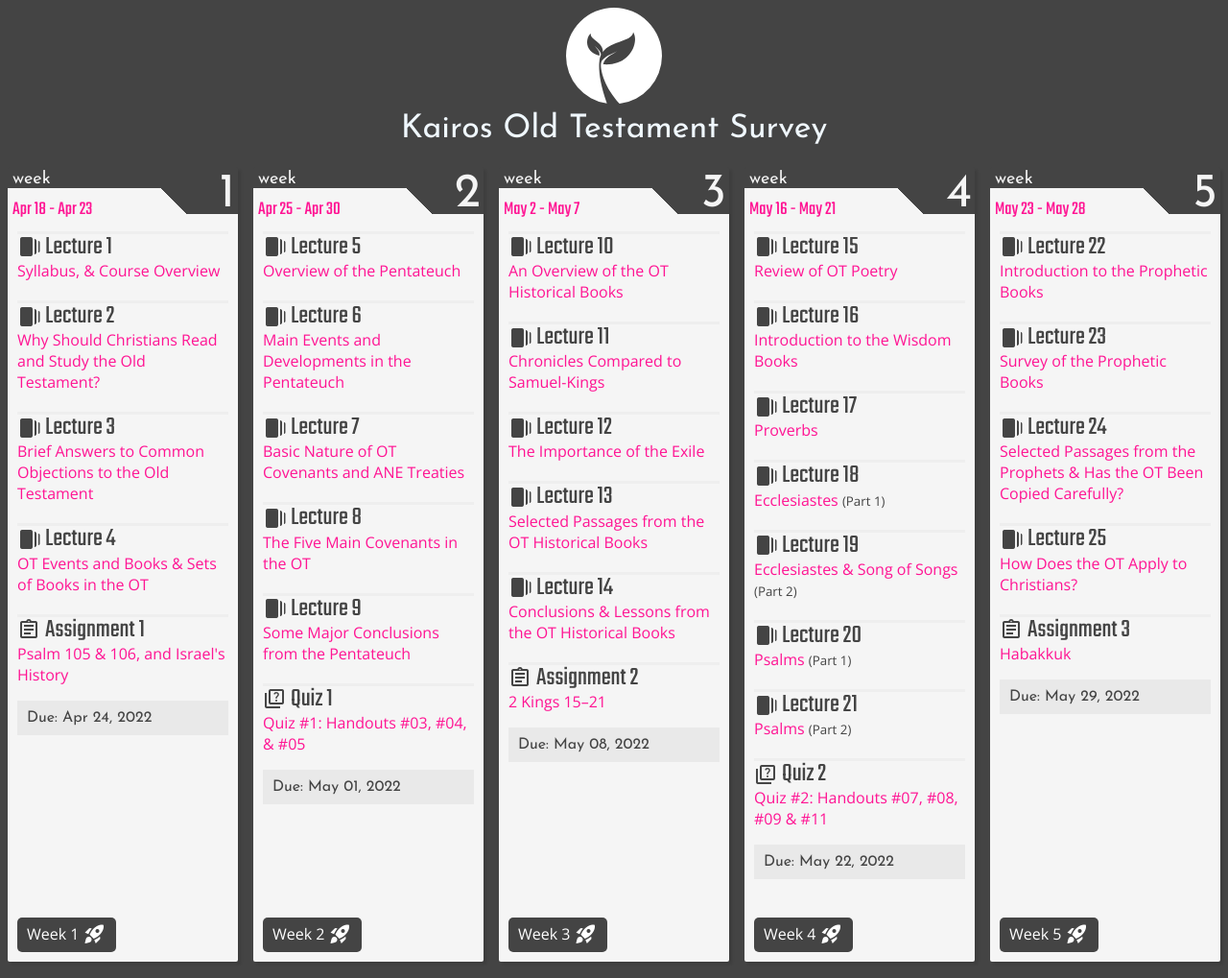
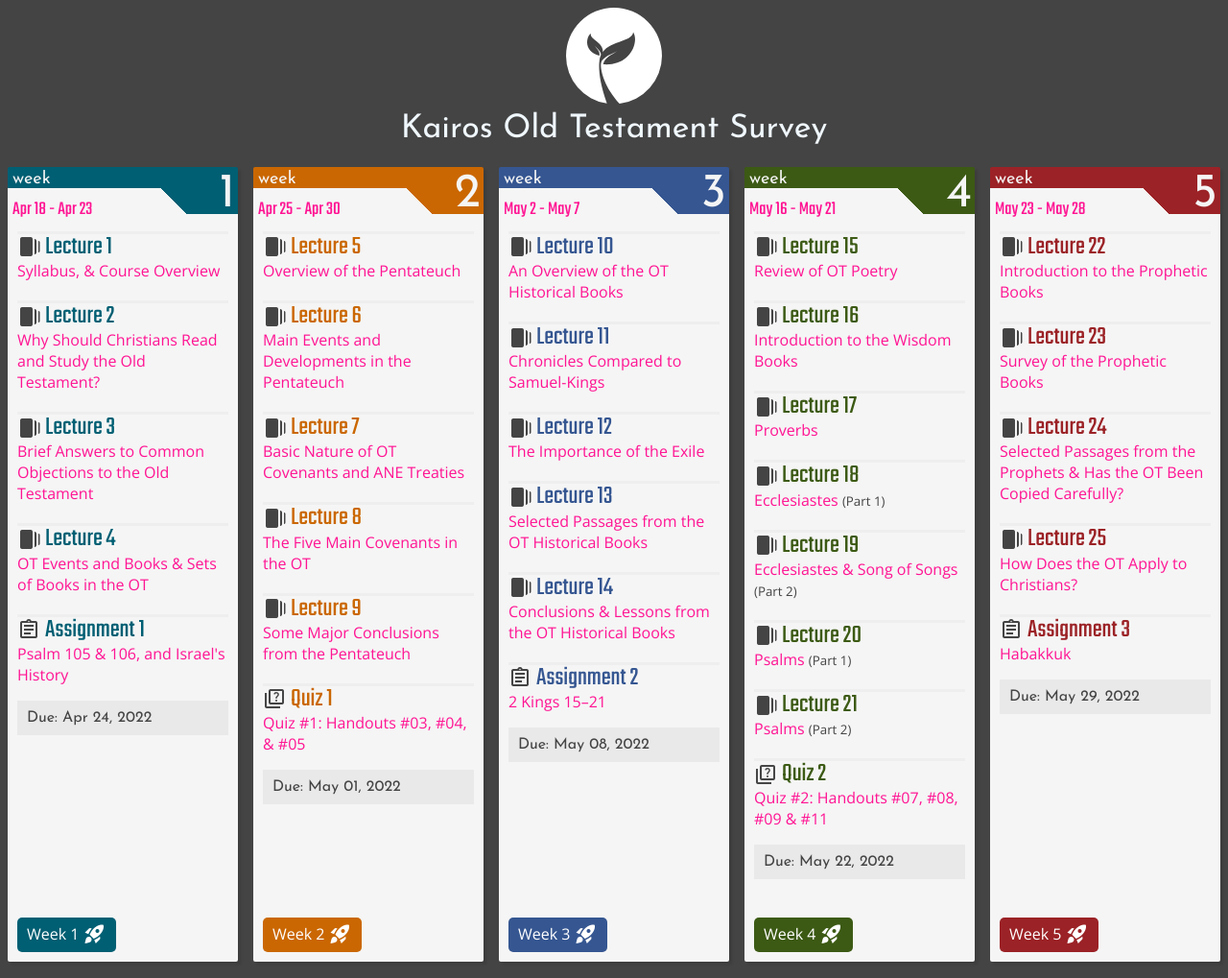
Before and after one commit to GospelTrust/kairos-bs-103, a Jekyll site: the page built from docs/index.html, in a window 1280 px wide. Shown: the whole page at 96% size. Built offline with Jekyll 4.4.1, drawn with Linux system fonts in a browser that asks for light colours.

Commit message:
fix: Remove week highlight (static pages duh)

```diff
--- a/docs/index.html
+++ b/docs/index.html
@@ -11,21 +11,7 @@ layout: index
   {% for week in site.collections %}
     {% assign info = site.data.course[week.label] %}
     {% if info %}
-      {% assign end = info.end | date: '%s' %}
-      {% assign begin = info.begin | date: '%s' %}
-      {% assign now = 'now' | date: '%s' %}
-
-      {% unless end and now > end %}
-        {% assign theme = info.theme %}
-      {% endunless %}
-
-      {% if now >= begin and now <= end %}
-        {% assign current = 'current' %}
-      {% else %}
-        {% assign current = '' %}
-      {% endif %}
-
-      <li class="card-tab {{ theme }} {{ current }}">
+      <li class="card-tab {{ info.theme }}">
         <div class="top-bar">week</div>
         <div class="tab">{{ forloop.index0 }}</div>
         <div class="header">
```
